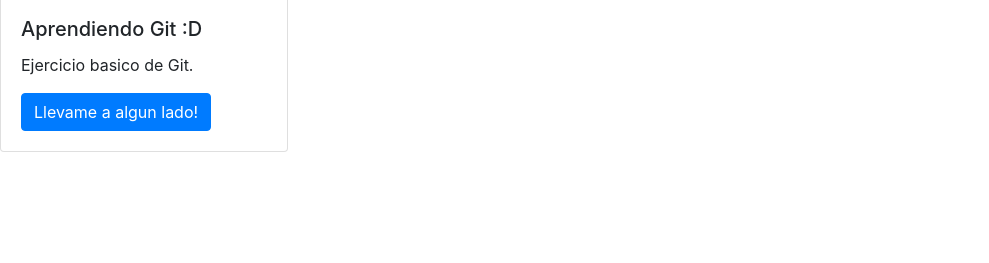
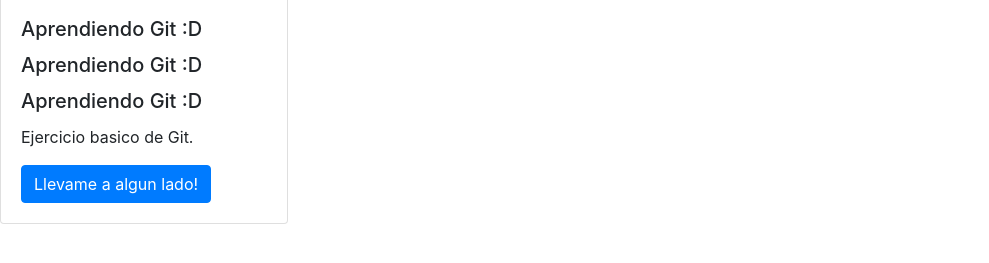
Before and after one commit to osvaldoalvaradodev/aprendiendo-git, a plain HTML site: page index.html in a window 1280 px wide. Shown: the part 281-544 px from the top of the page, without its empty margins (0-989 px from the left). Drawn offline with nearby package versions, Linux system fonts and the light colour scheme.

Commit message:
Agrega 3 titulo mas a index

```diff
--- a/index.html
+++ b/index.html
@@ -23,7 +23,9 @@
 		<div class="card" style="width: 18rem;">
 	  <img src="https://github.githubassets.com/images/modules/open_graph/github-mark.png" class="card-img-top" alt="...">
 	  <div class="card-body">
-	    <h5 class="card-title">Aprendiendo Git :D</h5>
+		<h5 class="card-title">Aprendiendo Git :D</h5>
+		<h5 class="card-title">Aprendiendo Git :D</h5>
+		<h5 class="card-title">Aprendiendo Git :D</h5>
 	    <p class="card-text">Ejercicio basico de Git.</p>
 	    <a href="https://www.osvaldoalvarado.com" class="btn btn-primary">Llevame a algun lado!</a>
 	  </div>
```
